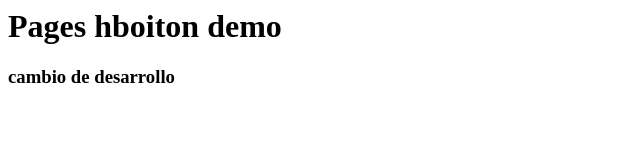
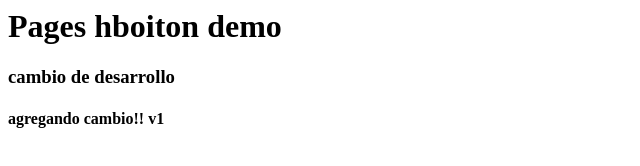
Before and after one commit to hugoboiton/test_circleci, a plain HTML site: page index.html in a window 1280 px wide. Shown: the whole page, without its empty margins (0-640 px from the left). Drawn offline with Linux system fonts and the light colour scheme.

Commit message:
add new chagen

```diff
--- a/index.html
+++ b/index.html
@@ -1,2 +1,3 @@
 <h1> Pages hboiton demo</h1>
 <h3>cambio de desarrollo</h3>
+<h4>agregando cambio!! v1</h4>
```
